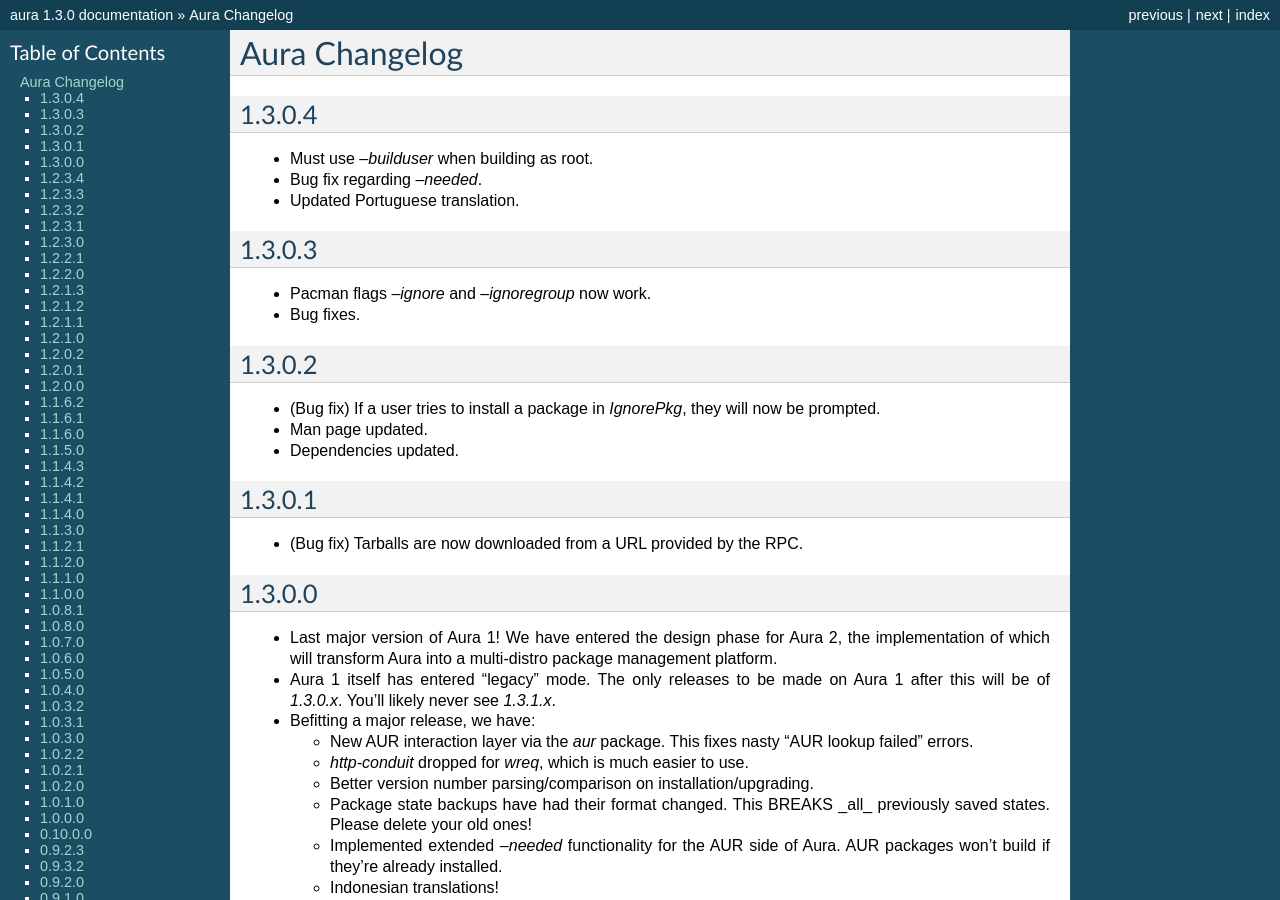
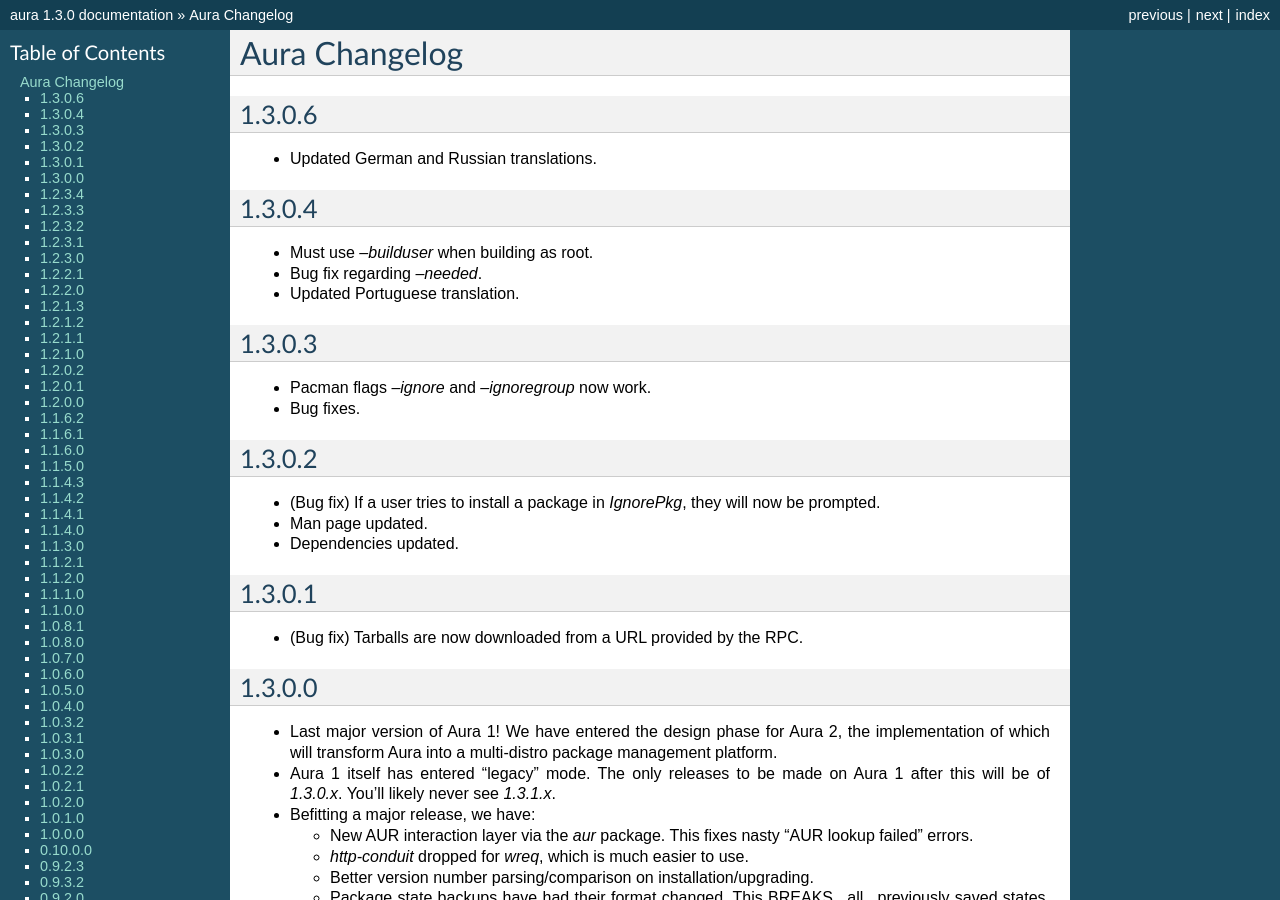
Before and after one commit to fosskers/aura, a Sphinx documentation site: the page built from doc/source/changelog.rst, in a window 1280 px wide and 900 px high. Built offline with Sphinx 7.4.7, drawn with Linux system fonts in a browser that asks for light colours.

```diff
--- a/doc/source/changelog.rst
+++ b/doc/source/changelog.rst
@@ -1,5 +1,9 @@
 Aura Changelog
 ==============
+1.3.0.6
+-------
+- Updated German and Russian translations.
+
 1.3.0.4
 -------
 - Must use `--builduser` when building as root.
```
Also changed, not shown: 18 other files.
